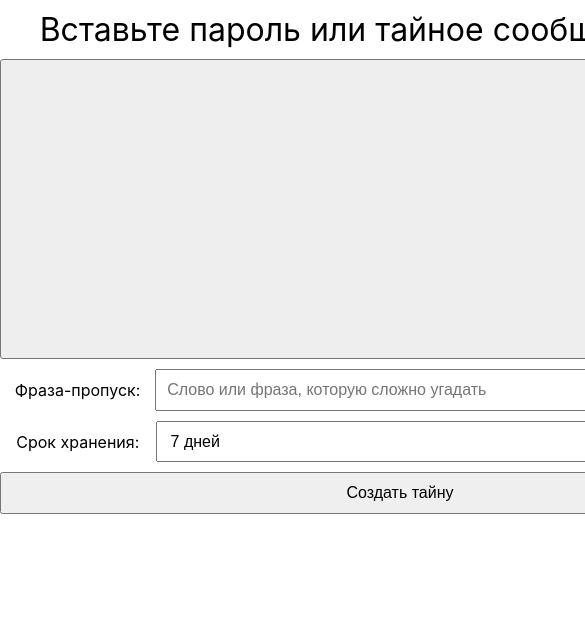
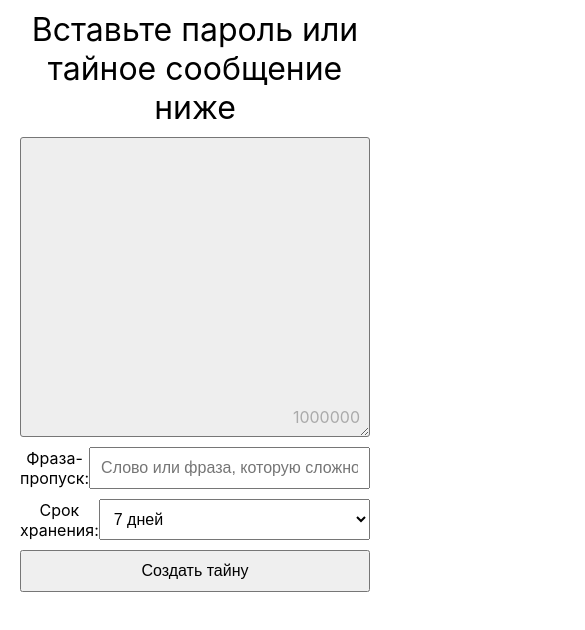
Before and after one commit to skoniks/secret-vue, a Vue app: page / in a window 390 px wide. Shown: the top 630 px of the page, 585 px wide, since content can reach past the window. Built offline with nearby package versions, Linux system fonts and the light colour scheme; no server answers.

Commit message:
Mobile style update

```diff
--- a/src/App.vue
+++ b/src/App.vue
@@ -10,8 +10,11 @@ import { RouterView } from 'vue-router';
 
 <style scoped lang="scss">
 main {
-  width: 800px;
+  max-width: 800px;
   margin: 0 auto;
   text-align: center;
+  @media (max-width: 900px) {
+    padding: 0 20px;
+  }
 }
 </style>
--- a/src/views/StoreView.vue
+++ b/src/views/StoreView.vue
@@ -127,6 +127,7 @@ h1 {
     }
     input,
     select {
+      width: 100%;
       font-size: 16px;
       padding: 10px;
       flex: 4;
```
